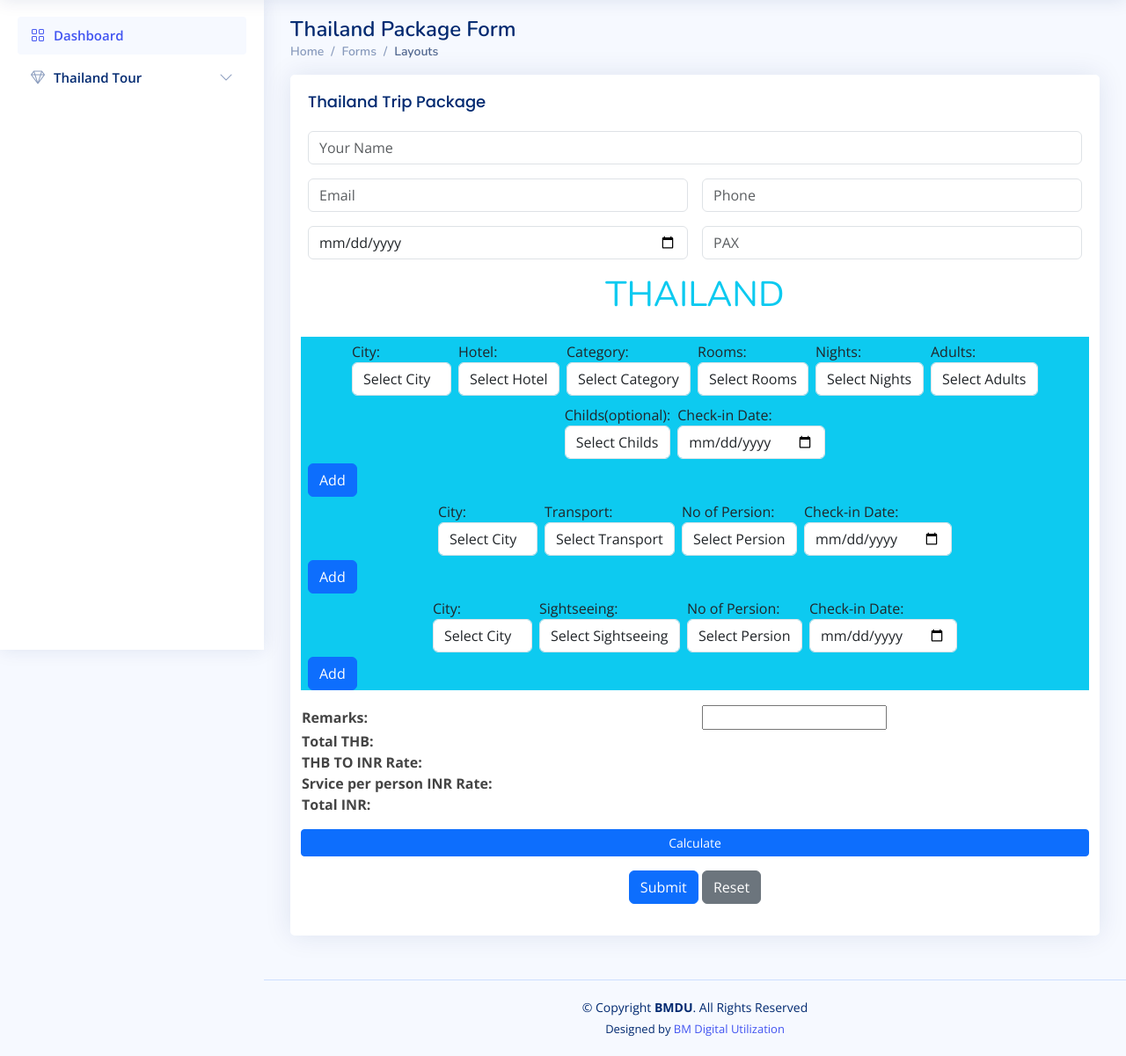
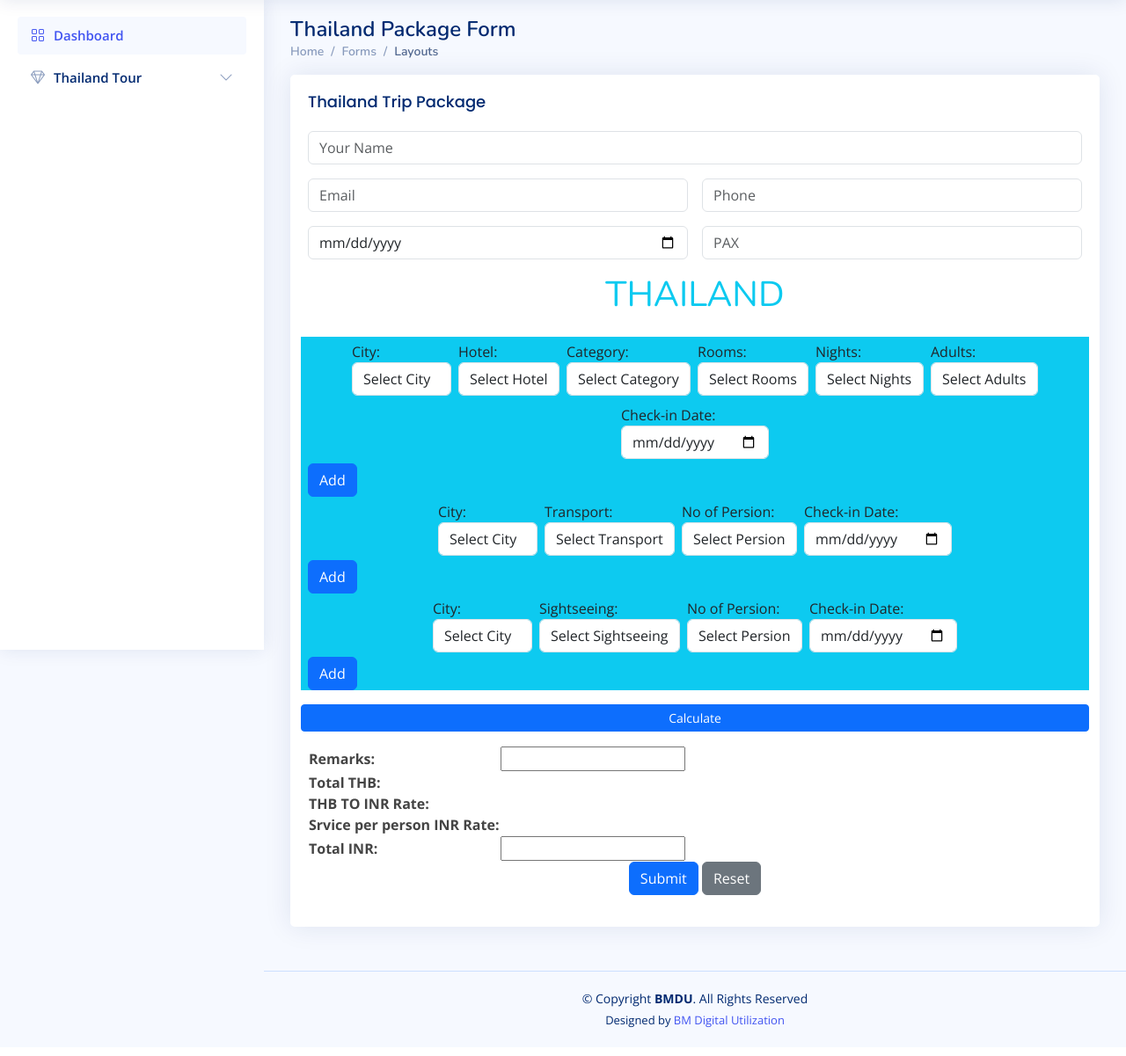
Before and after one commit to anil-bmdu/Bycheaptrip, a PHP site: page /users/thailand_form.php in a window 1280 px wide. Shown: the part 61-1262 px from the top of the page at 88% size. After the commit the page ends 1230 px from the top, so only its background shows below. Run offline with PHP 8.4, Linux system fonts and the light colour scheme; the visitor is signed in with stand-in values (Sample User, id 1); data comes from the database, SQL or seed files in the repository; some libraries are stand-ins or nearby versions.

Commit message:
some changes

```diff
--- a/users/category.php
+++ b/users/category.php
@@ -6,7 +6,7 @@ if(isset($_POST['hotel_id'])) {
     $hotel_id = $_POST['hotel_id'];
 
     // Query to select hotels for the given city_id
-    $query = "SELECT * FROM hotel_categories WHERE hc_id='" . $hotel_id . "' ORDER BY category_name ASC";
+    $query = "SELECT hcategory_id, category_name, prices FROM hotel_categories WHERE hc_id='" . $hotel_id . "' ORDER BY category_name ASC";
 
     // Execute the query
     $result = mysqli_query($conn, $query);
@@ -18,7 +18,7 @@ if(isset($_POST['hotel_id'])) {
             // Loop through the results and create options
             while($row = mysqli_fetch_assoc($result)){
                 ?>
-                <option value="<?php echo $row['hcategory_id'] ?>"><?php echo $row['category_name'] ?></option>
+                <option value="<?php echo $row['prices'] ?>"><?php echo $row['category_name'] . " - $" . $row['prices'] ?></option>
                 <?php
             }
         } else {
--- a/users/sightseeing.php
+++ b/users/sightseeing.php
@@ -6,7 +6,7 @@ if(isset($_POST['city_id'])) {
     $city_id = $_POST['city_id'];
 
     // Query to select hotels for the given city_id
-    $query = "SELECT * FROM sightseeing WHERE tsight_id='" . $city_id . "' ORDER BY sight_name ASC";
+    $query = "SELECT sight_id, sight_name, prices FROM sightseeing WHERE tsight_id='" . $city_id . "' ORDER BY sight_name ASC";
 
     // Execute the query
     $result = mysqli_query($conn, $query);
@@ -18,7 +18,7 @@ if(isset($_POST['city_id'])) {
             // Loop through the results and create options
             while($row = mysqli_fetch_assoc($result)){
                 ?>
-                <option value="<?php echo $row['sight_id'] ?>"><?php echo $row['sight_name'] ?></option>
+                <option value="<?php echo $row['prices'] ?>"><?php echo $row['sight_name'] . " - $" . $row['prices'] ?></option>
                 <?php
             }
         } else {
--- a/users/thailand_form.php
+++ b/users/thailand_form.php
@@ -37,34 +37,22 @@ if (($_SESSION["usersID"] == "")) {
                 <div class="card">
                     <div class="card-body">
                         <h5 class="card-title">Thailand Trip Package</h5>
-                        <form class="row g-3">
+                        <form class="row g-3" action="" method="post">
                             <div class="col-md-12">
-                                <input type="text" class="form-control" placeholder="Your Name" required>
+                                <input type="text" name="name" id="name" class="form-control" placeholder="Your Name" required>
                             </div>
                             <div class="col-md-6">
-                                <input type="email" class="form-control" placeholder="Email" required>
+                                <input type="email" name="email" id="email" class="form-control" placeholder="Email" required>
                             </div>
                             <div class="col-md-6">
-                                <input type="number" class="form-control" placeholder="Phone" required>
+                                <input type="number" name="phone" id="phone" class="form-control" placeholder="Phone" required>
                             </div>
                             <div class="col-md-6">
-                                <input type="date" class="form-control date-input" placeholder="Date" required>
+                                <input type="date" name="date" id="date" class="form-control date-input" placeholder="Date" required>
                             </div>
                             <div class="col-md-6">
-                                <input type="number" class="form-control" placeholder="PAX" required>
+                                <input type="number" name="pax" id="pax" class="form-control" placeholder="PAX" required>
                             </div>
-                            <!-- <div class="col-12">
-                                <input type="text" class="form-control" placeholder="Address" required>
-                            </div>
-                            <div class="col-md-6">
-                                <input type="text" class="form-control" placeholder="City" required>
-                            </div>
-                            <div class="col-md-4">
-                                <input type="text" class="form-control" placeholder="State">
-                            </div>
-                            <div class="col-md-2">
-                                <input type="text" class="form-control" placeholder="Pincode">
-                            </div> -->
                             <br>
                             <br>
                             <h1 class="text-center text-info">THAILAND</h1>
@@ -108,7 +96,7 @@ if (($_SESSION["usersID"] == "")) {
                                         </div>
                                         <div class="form-row mx-1">
                                             <label for="rooms">Rooms:</label>
-                                            <select class="form-control" name="rooms">
+                                            <select class="form-control" name="room" id="room">
                                                 <option value="disabled" selected>Select Rooms</option>
                                                 <option value="1">1</option>
                                                 <option value="2">2</option>
@@ -123,7 +111,7 @@ if (($_SESSION["usersID"] == "")) {
                                         </div>
                                         <div class="form-row mx-1">
                                             <label for="nights">Nights:</label>
-                                            <select class="form-control" name="nights">
+                                            <select class="form-control" name="night" id="night">
                                                 <option value="disabled" selected>Select Nights</option>
                                                 <option value="1">1</option>
                                                 <option value="2">2</option>
@@ -138,7 +126,7 @@ if (($_SESSION["usersID"] == "")) {
                                         </div>
                                         <div class="form-row mx-1">
                                             <label for="adults">Adults:</label>
-                                            <select class="form-control" name="adults">
+                                            <select class="form-control" name="adult" id="adult">
                                                 <option value="disabled" selected>Select Adults</option>
                                                 <option value="0">0</option>
                                                 <option value="1">1</option>
@@ -147,18 +135,8 @@ if (($_SESSION["usersID"] == "")) {
                                             </select>
                                         </div>
                                         <div class="form-row mx-1">
-                                            <label for="adults">Childs(optional):</label>
-                                            <select class="form-control" name="childs">
-                                                <option value="disabled" selected>Select Childs</option>
-                                                <option value="0">0</option>
-                                                <option value="1">1</option>
-                                                <option value="2">2</option>
-                                                <option value="3">3</option>
-                                            </select>
-                                        </div>
-                                        <div class="form-row mx-1">
                                             <label for="checkinDate">Check-in Date:</label>
-                                            <input type="date" class="form-control checkin-date" name="checkinDate">
+                                            <input type="date" class="form-control checkin-date" name="checkinDate" id="checkinDate">
                                         </div>
                                     </div>
                                 </div>
@@ -198,7 +176,7 @@ if (($_SESSION["usersID"] == "")) {
                                         </div>
                                         <div class="form-row mx-1">
                                             <label for="rooms">No of Persion:</label>
-                                            <select class="form-control" name="rooms">
+                                            <select class="form-control" name="transpersion" id="transpersion">
                                                 <option value="disabled" selected>Select Persion</option>
                                                 <option value="1">1</option>
                                                 <option value="2">2</option>
@@ -213,7 +191,7 @@ if (($_SESSION["usersID"] == "")) {
                                         </div>
                                         <div class="form-row mx-1">
                                             <label for="checkinDate">Check-in Date:</label>
-                                            <input type="date" class="form-control checkin-date" name="checkinDate">
+                                            <input type="date" class="form-control checkin-date" name="transCheckinDate">
                                         </div>
 
                                     </div>
@@ -254,7 +232,7 @@ if (($_SESSION["usersID"] == "")) {
                                         </div>
                                         <div class="form-row mx-1">
                                             <label for="rooms">No of Persion:</label>
-                                            <select class="form-control" name="rooms">
+                                            <select class="form-control" name="sightPersion" id="sightPersion">
                                                 <option value="disabled" selected>Select Persion</option>
                                                 <option value="1">1</option>
                                                 <option value="2">2</option>
@@ -269,18 +247,41 @@ if (($_SESSION["usersID"] == "")) {
                                         </div>
                                         <div class="form-row mx-1">
                                             <label for="checkinDate">Check-in Date:</label>
-                                            <input type="date" class="form-control checkin-date" name="checkinDate">
+                                            <input type="date" class="form-control checkin-date" name="sightCheckinDate" id="sightCheckinDate">
                                         </div>
 
                                     </div>
                                 </div>
                                 <button type="button" id="addButton2" class="btn btn-primary">Add</button>
                             </div>
+                            <button type="button" class="btn btn-sm btn-block btn-primary" id="fetchDataButton">Calculate</button>
+                        </form>
+                        <form action="" method="post">
                             <!-- main div close -->
                             <table>
                                 <tr class="">
                                     <th>Remarks:</th>
-                                    <td><input type="text" name="remarks"><br></td>
+                                    <td><input type="text" name="remarks">
+                                    <input type="hidden" name="dname" id="dname"/>
+                                    <input type="hidden" name="demail" id="demail"/>
+                                    <input type="hidden" name="dphone" id="dphone"/>
+                                    <input type="hidden" name="dpax" id="dpax"/>
+                                    <input type="hidden" name="dpax" id="dcity"/>
+                                    <input type="hidden" name="dpax" id="dhotel"/>
+                                    <input type="hidden" name="dpax" id="dcategory"/>
+                                    <input type="hidden" name="dpax" id="droom"/>
+                                    <input type="hidden" name="dpax" id="dnight"/>
+                                    <input type="hidden" name="dpax" id="dadult"/>
+                                    <input type="hidden" name="dpax" id="dtranscity"/>
+                                    <input type="hidden" name="dpax" id="dtransport"/>
+                                    <input type="hidden" name="dpax" id="dtranspersion"/>
+                                    <input type="hidden" name="dpax" id="dsightcity"/>
+                                    <input type="hidden" name="dpax" id="dsightseeing"/>
+                                    <input type="hidden" name="dpax" id="dsightPersion"/>
+                                    <input type="hidden" name="dpax" id="dfirstTotalInr"/>
+                                    <input type="hidden" name="dpax" id="dtransTotal"/>
+                                    <input type="hidden" name="dpax" id="dsightTotal"/>
+                                </span></td>
                                 </tr>
                                 <tr class="p-3">
                                     <th>Total THB:
@@ -298,10 +299,11 @@ if (($_SESSION["usersID"] == "")) {
                                 </tr>
                                 <tr>
                                     <th>Total INR:</th>
-                                    <!-- <td>1522</td> -->
+                                    <td><input type="text" name="total" id="dTotal" /></td>
+
                                 </tr>
                             </table>
-                            <button type="submit" class="btn btn-sm btn-block btn-primary" name="submit">Calculate</button>
+
                             <div class="text-center">
                                 <button type="submit" class="btn btn-primary">Submit</button>
                                 <button type="reset" class="btn btn-secondary">Reset</button>
@@ -445,3 +447,73 @@ if (($_SESSION["usersID"] == "")) {
         });
     });
 </script>
+
+<script>
+    function populateFirstForm(){
+        var name = document.getElementById('name').value;
+        var email = document.getElementById('email').value;
+        var phone = document.getElementById('phone').value;
+        // var date = document.getElementById('date').value;
+        var pax = document.getElementById('pax').value;
+        // //thailand hotel details
+        var city = document.getElementById('city').value;
+        var hotel = document.getElementById('hotel').value;
+        var category = document.getElementById('category').value;
+        var room = document.getElementById('room').value;
+        var night = document.getElementById('night').value;
+        var adult = document.getElementById('adult').value;
+        // var checkindate = document.getElementById('checkindate').value;
+        // //thailand transport details
+        var transcity = document.getElementById('transcity').value;
+        var transport = document.getElementById('transport').value;
+        var transpersion = document.getElementById('transpersion').value;
+        // var transCheckinDate = document.getElementById('transCheckinDate').value;
+        // //sightseeing details
+        var sightcity = document.getElementById('sightcity').value;
+        var sightseeing = document.getElementById('sightseeing').value;
+        var sightPersion = document.getElementById('sightPersion').value;
+        // var sightCheckinDate = document.getElementById('sightCheckinDate').value;
+        var firstTotalInr = category*room*night;
+        var transTotal = transport*transpersion;
+        var sightTotal = sightseeing*sightPersion;
+        var Total = firstTotalInr+transTotal+sightTotal;
+        //calculation area
+
+
+        //fetch data in second form
+        // Fill data into the second form
+        document.getElementById('dname').value = name;
+        document.getElementById('demail').value = email;
+        document.getElementById('dphone').value = phone;
+        // document.getElementById('ddate').value = date;
+        document.getElementById('dpax').value = pax;
+
+        document.getElementById('dcity').value = city;
+        document.getElementById('dhotel').value = hotel;
+        document.getElementById('dcategory').value = category;
+        document.getElementById('droom').value = room;
+        document.getElementById('dnight').value = night;
+        document.getElementById('dadult').value = adult;
+        // document.getElementById('dcheckindate').value = checkindate;
+        document.getElementById('dtranscity').value = transcity;
+        document.getElementById('dtransport').value = transport;
+        document.getElementById('dtranspersion').value = transpersion;
+        // document.getElementById('dtransCheckinDate').value = transCheckinDate;
+        document.getElementById('dsightcity').value = sightcity;
+        document.getElementById('dsightseeing').value = sightseeing;
+        document.getElementById('dsightPersion').value = sightPersion;
+        // document.getElementById('dsightCheckinDate').value = sightCheckinDate;
+        document.getElementById('dfirstTotalInr').value = firstTotalInr;
+        document.getElementById('dtransTotal').value = transTotal;
+        document.getElementById('dsightTotal').value = sightTotal;
+        document.getElementById('dTotal').value = Total;
+    }
+    document.getElementById('fetchDataButton').addEventListener('click', function() {
+        populateFirstForm();
+        alert("hello"); // Call the function to populate the input fields in the first form
+    });
+
+
+
+
+</script>
--- a/users/trans.php
+++ b/users/trans.php
@@ -6,7 +6,7 @@ if(isset($_POST['city_id'])) {
     $city_id = $_POST['city_id'];
 
     // Query to select hotels for the given city_id
-    $query = "SELECT * FROM transport WHERE tcity_id='" . $city_id . "' ORDER BY transport_name ASC";
+    $query = "SELECT trans_id, transport_name, prices FROM transport WHERE tcity_id='" . $city_id . "' ORDER BY transport_name ASC";
 
     // Execute the query
     $result = mysqli_query($conn, $query);
@@ -18,7 +18,7 @@ if(isset($_POST['city_id'])) {
             // Loop through the results and create options
             while($row = mysqli_fetch_assoc($result)){
                 ?>
-                <option value="<?php echo $row['trans_id'] ?>"><?php echo $row['transport_name'] ?></option>
+                <option value="<?php echo $row['prices'] ?>"><?php echo $row['transport_name'] . " - $" . $row['prices'] ?></option>
                 <?php
             }
         } else {
```
